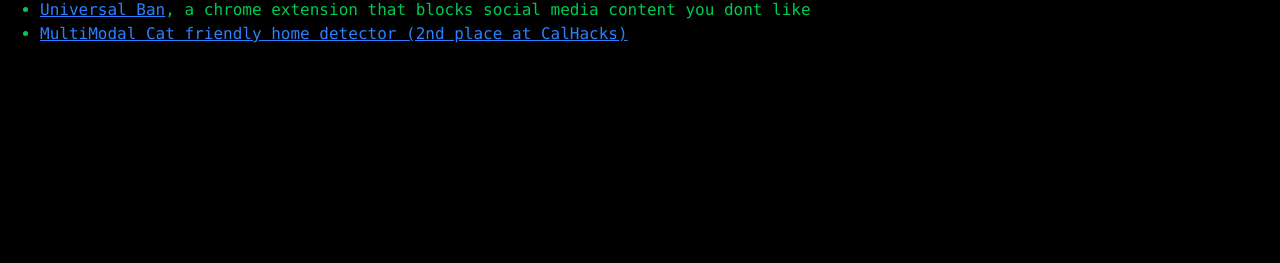
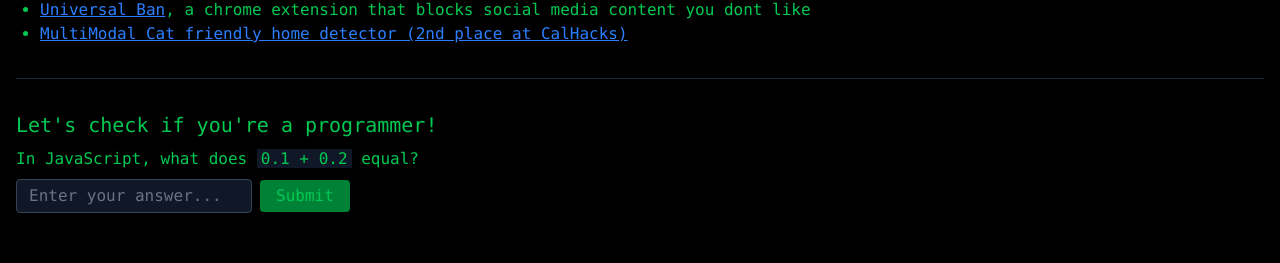
Before and after one commit to alielbekov/portfolio, a SvelteKit app in the folder web/: page / in a window 1280 px wide. Shown: the part 266-529 px from the top of the page. Built offline with nearby package versions, Linux system fonts and the light colour scheme.

Commit message:
add float point error thing

```diff
--- a/web/src/routes/+page.svelte
+++ b/web/src/routes/+page.svelte
@@ -1,3 +1,24 @@
+<script>
+    let userAnswer = $state('');
+    let result = $state('');
+    let showResult = $state(false);
+
+    function checkAnswer() {
+        if (!userAnswer.trim()) {
+            return; // Don't process if input is empty
+        }
+
+        if (userAnswer === '0.30000000000000004') {
+            result = 'exact';
+        } else if (userAnswer.includes('0.3') && userAnswer.includes('000') && userAnswer !== '0.3') {
+            result = 'robot';
+        } else {
+            result = 'human';
+        }
+        showResult = true;
+    }
+</script>
+
 <main class="p-2 bg-black text-green-500 pt-4">
     <div>
     <h1 class="text-2xl">Hello my name is Ali</h1>
@@ -20,6 +41,41 @@
         </ol>
     </div>
 
-
+    <div class="pt-8 border-t border-gray-800 mt-8">
+        <h2 class="text-xl mb-2">Let's check if you're a programmer!</h2>
+        <p class="mb-2">In JavaScript, what does <code class="bg-gray-900 px-1">0.1 + 0.2</code> equal?</p>
+        <form onsubmit={(e) => { e.preventDefault(); checkAnswer(); }} class="flex gap-2 items-center">
+            <input
+                required
+                type="text"
+                bind:value={userAnswer}
+                placeholder="Enter your answer..."
+                class="bg-gray-900 border border-gray-700 px-3 py-1 rounded text-green-500 focus:outline-none focus:border-green-500"
+            />
+            <button
+                type="submit"
+                class="bg-green-700 hover:bg-green-600 px-4 py-1 rounded transition-colors"
+            >
+                Submit
+            </button>
+        </form>
+        {#if showResult}
+            {#if result === 'human'}
+                <div class="mt-3 text-green-400">
+                    <p class="text-xl font-bold">🎉 YEEEEEES! You are a human!!!</p>
+                    <p class="mt-2">You made a mistake (or maybe you're just being human)! Mathematically, 0.1 + 0.2 should equal 0.3, but computers use binary floating-point arithmetic which can't represent these decimals exactly.</p>
+                    <p class="mt-2">In JavaScript (and most programming languages), <code class="bg-gray-900 px-1">0.1 + 0.2</code> actually equals <code class="bg-gray-900 px-1">0.30000000000000004</code> due to rounding errors.</p>
+                    <p class="mt-2">Learn more: <a class="text-blue-500 underline hover:text-green-600" href="https://en.wikipedia.org/wiki/Floating-point_arithmetic" target="_blank">Floating-point arithmetic on Wikipedia</a></p>
+                </div>
+            {:else if result === 'robot'}
+                <div class="mt-3 text-red-400">
+                    <p class="text-xl font-bold">👀 I smell ROBOT 🤖</p>
+                    <p class="mt-2">Nice try! You either looked it up or you're trying too hard with all those zeros. Computers use binary floating-point arithmetic which can't represent these decimals exactly.</p>
+                    <p class="mt-2">In JavaScript (and most programming languages), <code class="bg-gray-900 px-1">0.1 + 0.2</code> actually equals <code class="bg-gray-900 px-1">0.30000000000000004</code> due to rounding errors.</p>
+                    <p class="mt-2">Learn more: <a class="text-blue-500 underline hover:text-green-600" href="https://en.wikipedia.org/wiki/Floating-point_arithmetic" target="_blank">Floating-point arithmetic on Wikipedia</a></p>
+                </div>
+            {/if}
+        {/if}
+    </div>
 
 </main>
```
Lines whose indentation alone changed are shown as unchanged.
